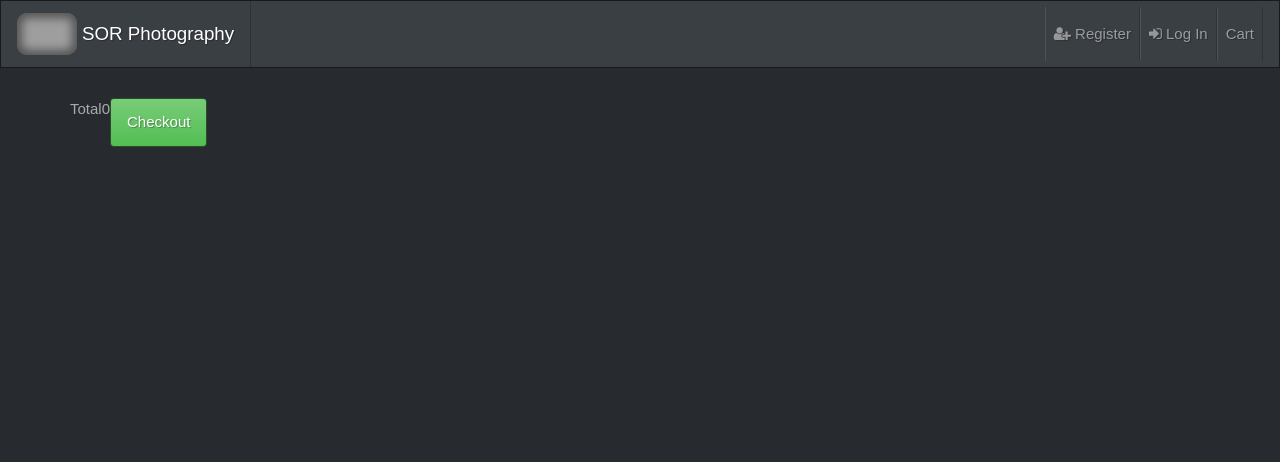
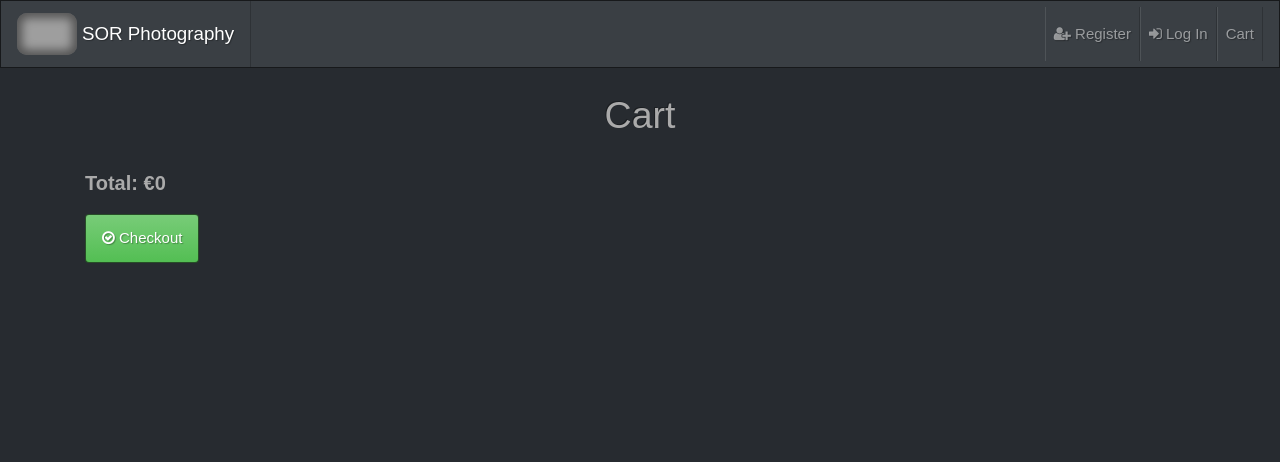
Before and after one commit to seansor/sor-photography, a Django app: page /cart/ in a window 1280 px wide. Shown: the top 462 px of the page. Run offline with Django 3.2, Linux system fonts and the light colour scheme; data that the repository does not hold is empty; some libraries are stand-ins or nearby versions; grey boxes are pictures that could not be loaded.

Commit message:
Adds css styling to index, product and cart pages

```diff
--- a/cart/contexts.py
+++ b/cart/contexts.py
@@ -16,5 +16,5 @@ def cart_contents(request):
         product_variant = get_object_or_404(ProductVariant, pk=product_variant_id)
         total += quantity * product_variant.price
         product_count += quantity
-        cart_items.append({'id':product_variant_id, 'quantity': quantity, 'product': product_variant.product})
+        cart_items.append({'id':product_variant_id, 'quantity': quantity, 'product_variant': product_variant})
     return { 'cart_items': cart_items, 'total': total, 'product_count': product_count }
--- a/cart/templates/cart.html
+++ b/cart/templates/cart.html
@@ -1,34 +1,33 @@
-{% extends 'base.html' %} {% load static from staticfiles %} {% load bootstrap_tags %} {% block content %}
+{% extends 'base.html' %} {% load static from staticfiles %} {% load bootstrap_tags %}
+
+
+{% block page_heading %}Cart{% endblock %}
+{% block content %}
 <div class="row row-flex">
     {% for item in cart_items %}
     <div class="col-xs-10 col-xs-offset-1 col-sm-6 col-sm-offset-0 col-md-4 display panel panel-default">
-        <div class="product" style="background-image: url('{{ MEDIA_URL }}{{ item.product.image }}')"></div>
+        <div class="cart-img" style="background-image: url('{{ MEDIA_URL }}{{ item.product_variant.product.image }}')"></div>
         <div class="caption">
-            <h3>{{ item.product.name }}</h3>
-            <p class="product-description">{{ item.product.description }}</p>
-            <p>{{ item.product.price }}</p>
-            <p>
+            <h5>{{ item.product_variant.product.name }}</h5>
+            <p>€{{ item.product_variant.price }} <small>(per copy)</small></p>
             <form class="form-inline" method="POST" action="{% url 'edit_cart' item.id %}">
                 {% csrf_token %}
                 <div class="form-group">
                     <label for="exampleInputAmount" class="sr-only">New Qty</label>
                     <div class="input-group">
-                            <div class="input-group-addon">Qty</div>
-                            <input type="number" name="quantity" min="0" max="999" class="form-control" placeholder="Quantity" />
-                            <div class="input-group-addon">{{ item.quantity }}</div>
+                        <div class="input-group-addon">Qty: {{ item.quantity }}</div>
+                        <input type="number" name="quantity" min="0" max="999" class="form-control" placeholder="Edit Quantity" />
                     </div>
                 </div>
                 <button type="submit" class="btn btn-primary"><i class="fa fa-pencil-square-o" aria-hidden="true"></i></button>
             </form>
-            </p>
         </div>
     </div>
     {% endfor %}
 </div>
-<div class="row">
-    <p>Total</p>
-    <p><span class="glyphicon glyphicon-euro" aria-hidden="true"></span>{{ total }}</p>
-    <a href="{% url 'checkout' %}" class="btn btn-success" role="button"><span class="glyphicon glyphicon-ok-sign" aria-hidden="true"></span>Checkout</a>
-</div>
+
+<p id="cart-total">Total: €{{ total }}</p>
+<a href="{% url 'checkout' %}" class="btn btn-success" role="button"><i class="fa fa-check-circle-o" aria-hidden="true"></i> Checkout</a>
+
 
 {% endblock %}
--- a/products/templates/product.html
+++ b/products/templates/product.html
@@ -3,7 +3,8 @@
 <div class="row row-flex">
     <div class="col-xs-10 offset-xs-1 col-sm-8 offset-sm-2 display panel panel-default">
         <div class="panel-body">
-            <div class="product" style="background-image: url('{{ MEDIA_URL }}{{ product.image }}')"></div>
+            <div class="product-img" style="background-image: url('{{ MEDIA_URL }}{{ product.image }}')"></div>
+            <div class="product-info">
                 <h3>{{ product.name }}</h3>
                 <h4>{{ product.location }}</h4>
                 <p class="product-description">{{ product.description }}</p>
@@ -26,6 +27,8 @@
                 <p class='product-price' id="{{ variant.id }}">Price (1 copy): €{{ variant.price }}</p>
                 {% endfor %}
             </div>
+
+        </div>
     </div>
 </div>
 {% endblock %}
--- a/products/templates/products.html
+++ b/products/templates/products.html
@@ -52,7 +52,7 @@
 <div class="row other-collections">
 {% for first_product_id, collection_id, collection_image, collection_image_name, collection_name in collection_details %}
     {% if collection_id != current_series.id %}
-    <div class="col-6 col-md-3 col-xl-2 collection-thumbnails">
+    <div class="col-6 col-md-3 collection-thumbnails">
         <a data-fancybox="{{ collection_id }}" href="{{ MEDIA_URL }}{{ collection_image }}" data-caption="{{ collection_image_name }} <a class='purchase-link' href={% url 'product' first_product_id %}>Purchase <i class='fa fa-cart-plus' aria-hidden='true'></i></a>"><img class="collection-thumb-img" src="{{ MEDIA_URL }}{{ collection_image }}"></a>
         {% for product in products %}
         {% if product.collection_id == collection_id and product.image != collection_image %}
@@ -68,7 +68,7 @@
 <div class="row other-collections">
 {% for first_product_id, collection_id, collection_image, collection_image_name, collection_name in collection_details %}
     {% if collection_id != current_series.id %}
-    <div class="col-6 col-md-3 col-xl-2 collection-thumbnails">
+    <div class="col-6 col-md-3 collection-thumbnails">
         <a data-fancybox="{{ collection_id }}" href="{{ MEDIA_URL }}{{ collection_image }}" data-caption="{{ collection_image_name }} <a class='purchase-link' href={% url 'product' first_product_id %}>Purchase<i class='fa fa-cart-plus' aria-hidden='true'></i></a>"><img class="collection-thumb-img" src="{{ MEDIA_URL }}{{ collection_image }}"></a>
         {% for product in products %}
         {% if product.collection_id == collection_id and product.image != collection_image %}
--- a/static/css/styles.css
+++ b/static/css/styles.css
@@ -167,6 +191,11 @@ a:hover, .btn-link:hover {
 
 .purchase-link {
     display: block;
+}
+
+#cart-total {
+    font-size: 1.25rem;
+    font-weight: 700;
 }
 
 .accordion-btns {
```
Also changed, not shown: other parts of static/css/styles.css (+47 -17 lines), accounts/templates/profile.html (+10 -18 lines). Lines whose indentation alone changed are shown as unchanged.
